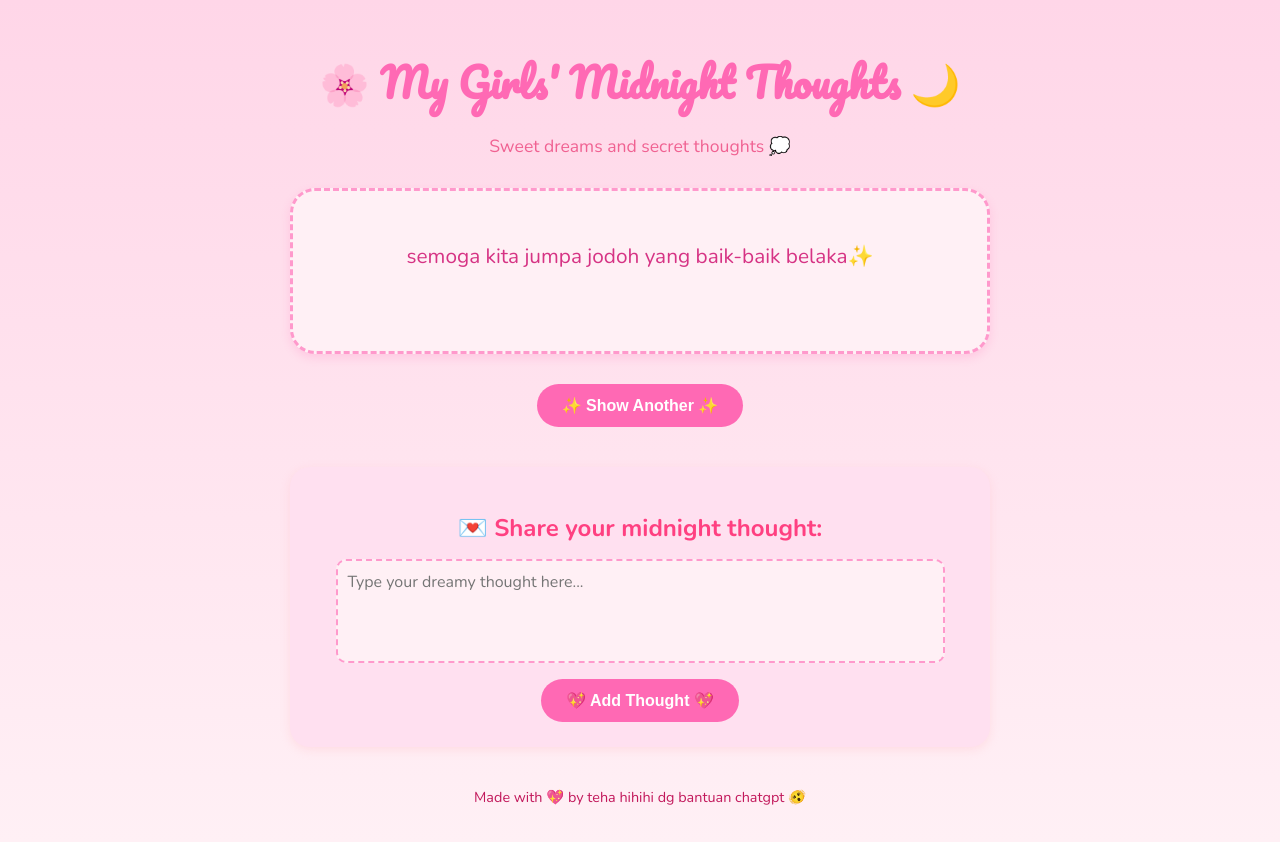
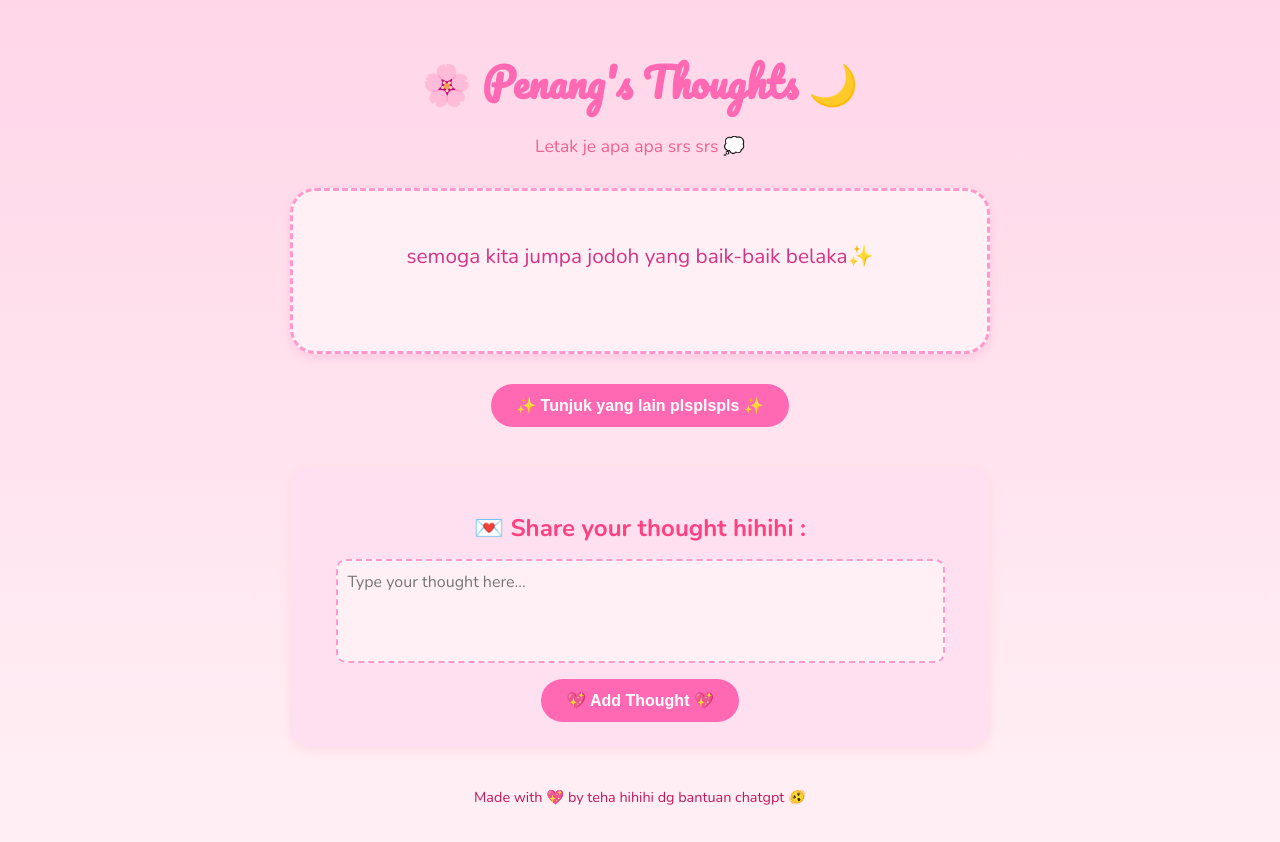
Before and after one commit to chocpov/we-them-girls, a plain HTML site: page index.html in a window 1280 px wide. Drawn offline with nearby package versions, Linux system fonts and the light colour scheme.

Commit message:
Update index.html

```diff
--- a/index.html
+++ b/index.html
@@ -2,25 +2,25 @@
 <html lang="en">
 <head>
   <meta charset="UTF-8">
-  <title>My Girls' Midnight Thoughts 🌙💕</title>
+  <title>Kiyowo Penang Random Thoughts 🌙💕</title>
   <link rel="stylesheet" href="style.css">
 </head>
 <body>
   <div class="container">
     <header>
-      <h1>🌸 My Girls' Midnight Thoughts 🌙</h1>
-      <p class="subtitle">Sweet dreams and secret thoughts 💭</p>
+      <h1>🌸 Penang's Thoughts 🌙</h1>
+      <p class="subtitle">Letak je apa apa srs srs 💭</p>
     </header>
 
     <main>
       <div class="thought-bubble">
-        <p id="thought-text" class="fade-in">Loading cuteness...</p>
+        <p id="thought-text" class="fade-in">Loading ..... </p>
       </div>
-      <button onclick="showRandomThought()">✨ Show Another ✨</button>
+      <button onclick="showRandomThought()">✨ Tunjuk yang lain plsplspls ✨</button>
 
       <div class="submit-section">
-        <h2>💌 Share your midnight thought:</h2>
-        <textarea id="new-thought" placeholder="Type your dreamy thought here..."></textarea>
+        <h2>💌 Share your thought hihihi :</h2>
+        <textarea id="new-thought" placeholder="Type your thought here..."></textarea>
         <br>
         <button onclick="addNewThought()">💖 Add Thought 💖</button>
       </div>
```
